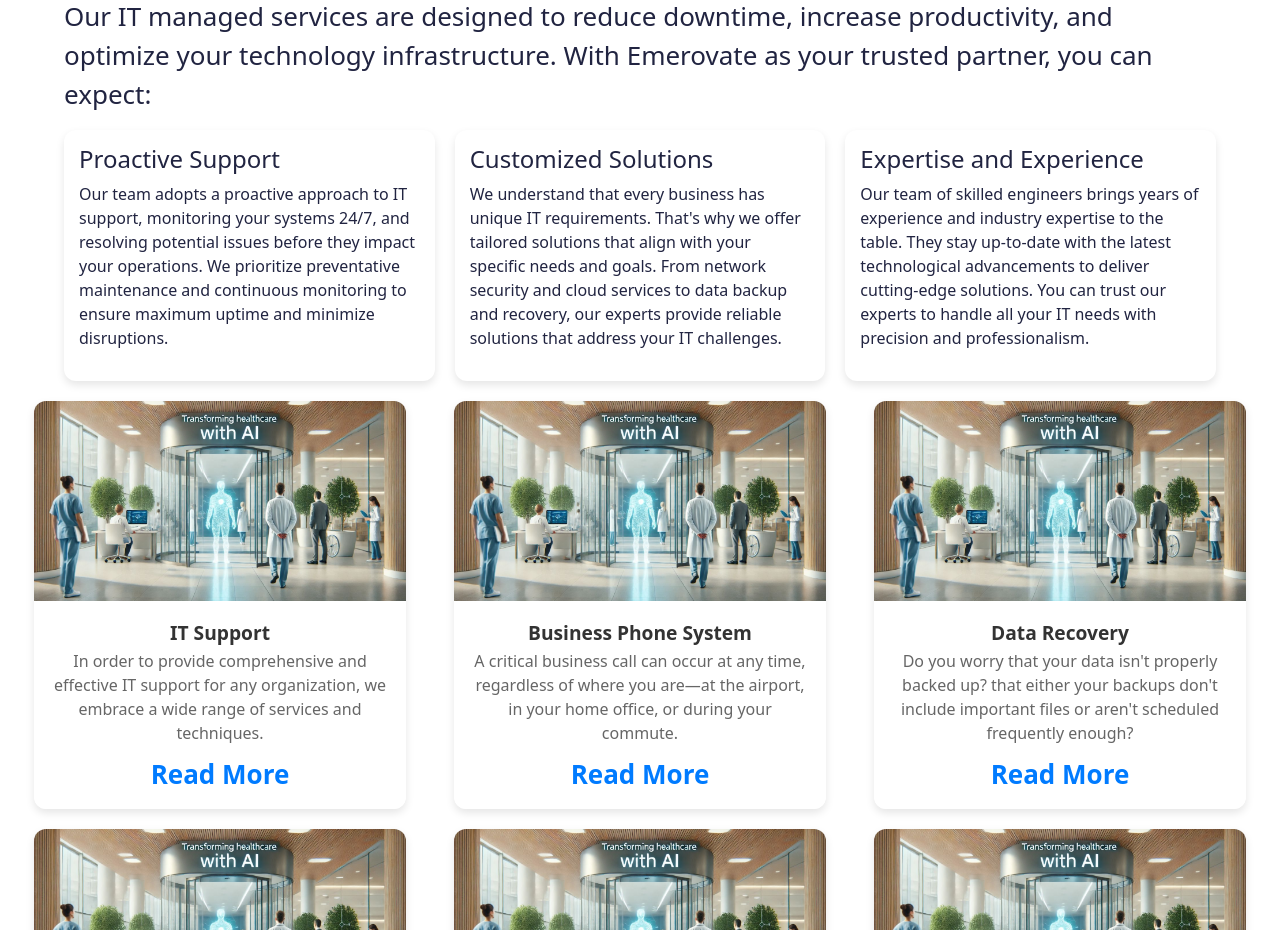
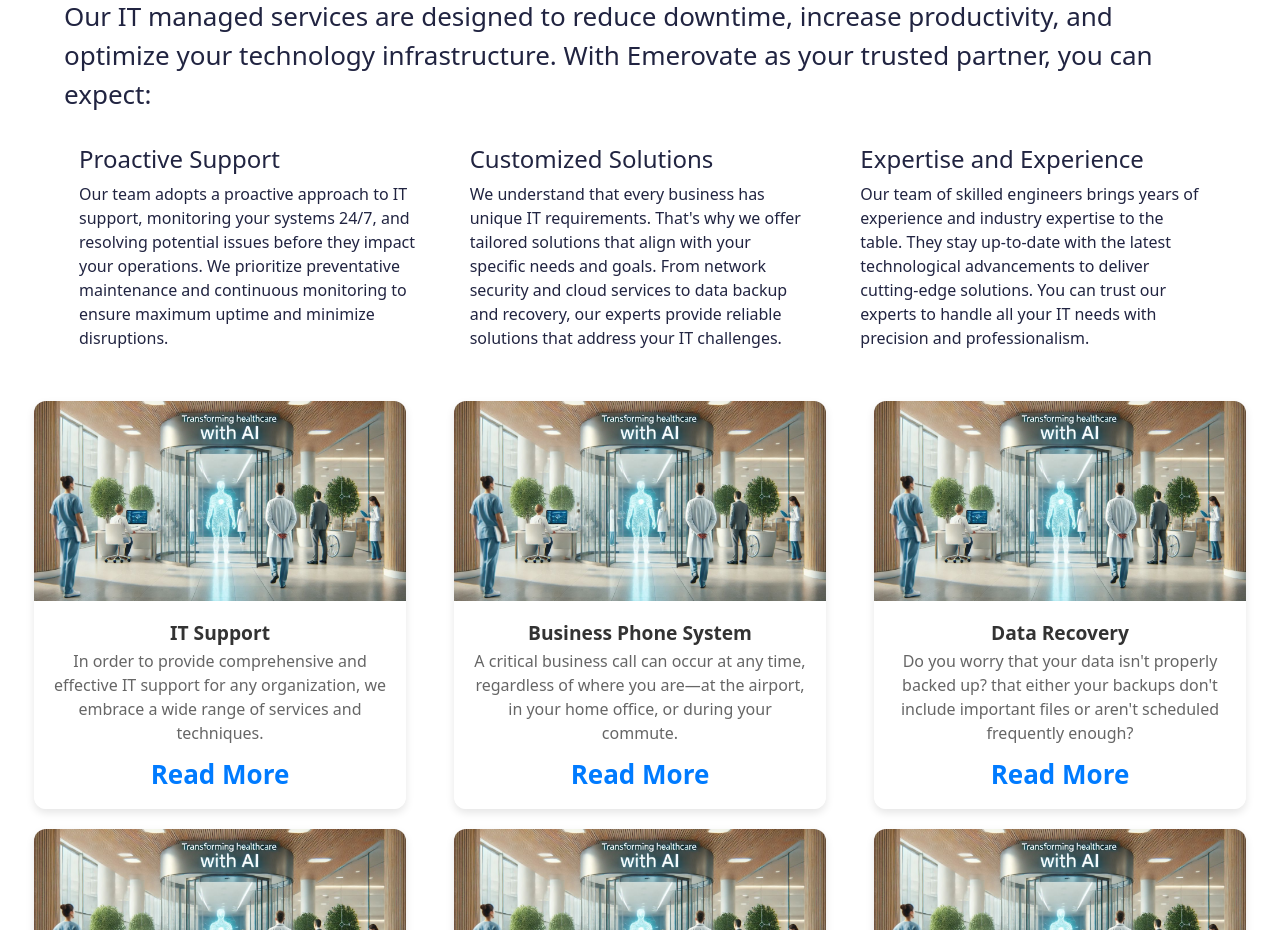
Before and after one commit to Sireesha024/esjare, a React (Create React App) app: page / in a window 1280 px wide. Shown: the part 820-1750 px from the top of the page. Built offline with nearby package versions, Linux system fonts and the light colour scheme.

Commit message:
changes for core data box

```diff
--- a/src/components/HeroSection.jsx
+++ b/src/components/HeroSection.jsx
@@ -25,7 +25,7 @@ const HeroSection = () => {
 
         <div className="services-list">
         {Object.entries(coreData).map(([title, description]) => (
-          <div className="service-box" key={title}>
+          <div className="coredata-box" key={title}>
             <h2>{title}</h2>
             <p>{description}</p>
           </div>
--- a/src/css/heroSection.css
+++ b/src/css/heroSection.css
@@ -32,23 +32,20 @@
   justify-content: space-between; /* Space out items evenly */
   gap: 20px; /* Space between each block */
 }
-.home .services .service-box {
-  flex: 1; /* Allow blocks to grow equally */
-  padding: 15px; /* Padding inside each block */
-  margin: 0; /* Remove margin */
-  transition: transform 0.2s; /* Add transition for hover effect */
+.home .services .coredata-box {
+  flex: 1;
+  padding: 15px;
+  margin: 0;
+  transition: transform 0.2s;
 }
-.home .services .service-box h2 {
+.home .services .coredata-box h2 {
   margin-top: 0; /* Remove top margin from headings */
   font-size: 1.5rem; /* Adjust heading size */
   text-align: left;
 }
-.home .services .service-box p {
+.home .services .coredata-box p {
   font-size: 1rem; /* Adjust paragraph size */
   text-align: left;
-}
-.home .services .service-box:hover {
-  transform: scale(1.02); /* Slightly enlarge block on hover */
 }
 .home .services-container {
   display: flex;
--- a/src/css/heroSection.scss
+++ b/src/css/heroSection.scss
@@ -20,28 +20,26 @@
         gap: 20px; /* Space between each block */
     }
 
-    .service-box {
-        flex: 1; /* Allow blocks to grow equally */
-        padding: 15px; /* Padding inside each block */
-        margin: 0; /* Remove margin */
-        transition: transform 0.2s; /* Add transition for hover effect */
+    .coredata-box {
+        flex: 1;
+        padding: 15px;
+        margin: 0;
+        transition: transform 0.2s;
     }
 
-    .service-box h2 {
+    .coredata-box h2 {
         margin-top: 0; /* Remove top margin from headings */
         font-size: 1.5rem; /* Adjust heading size */
         text-align: left;
     }
 
-    .service-box p {
+    .coredata-box p {
         font-size: 1rem; /* Adjust paragraph size */
         text-align: left;
     }
 
     /* Optional: Hover effect for interaction */
-    .service-box:hover {
-        transform: scale(1.02); /* Slightly enlarge block on hover */
-    }
+
 
 }
 /* Container to align items in a row */
```
Also changed, not shown: 1 other file (tests, documents, lock files or other folders).
